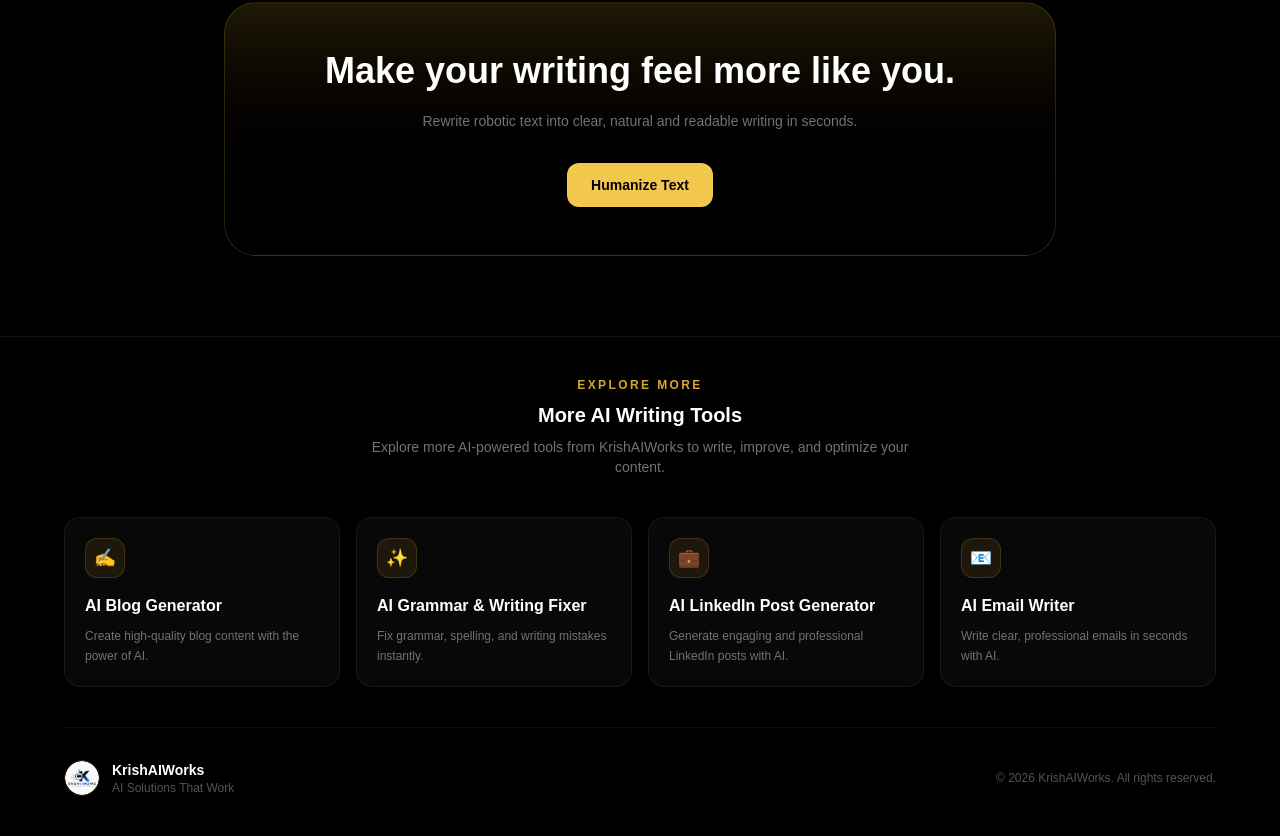
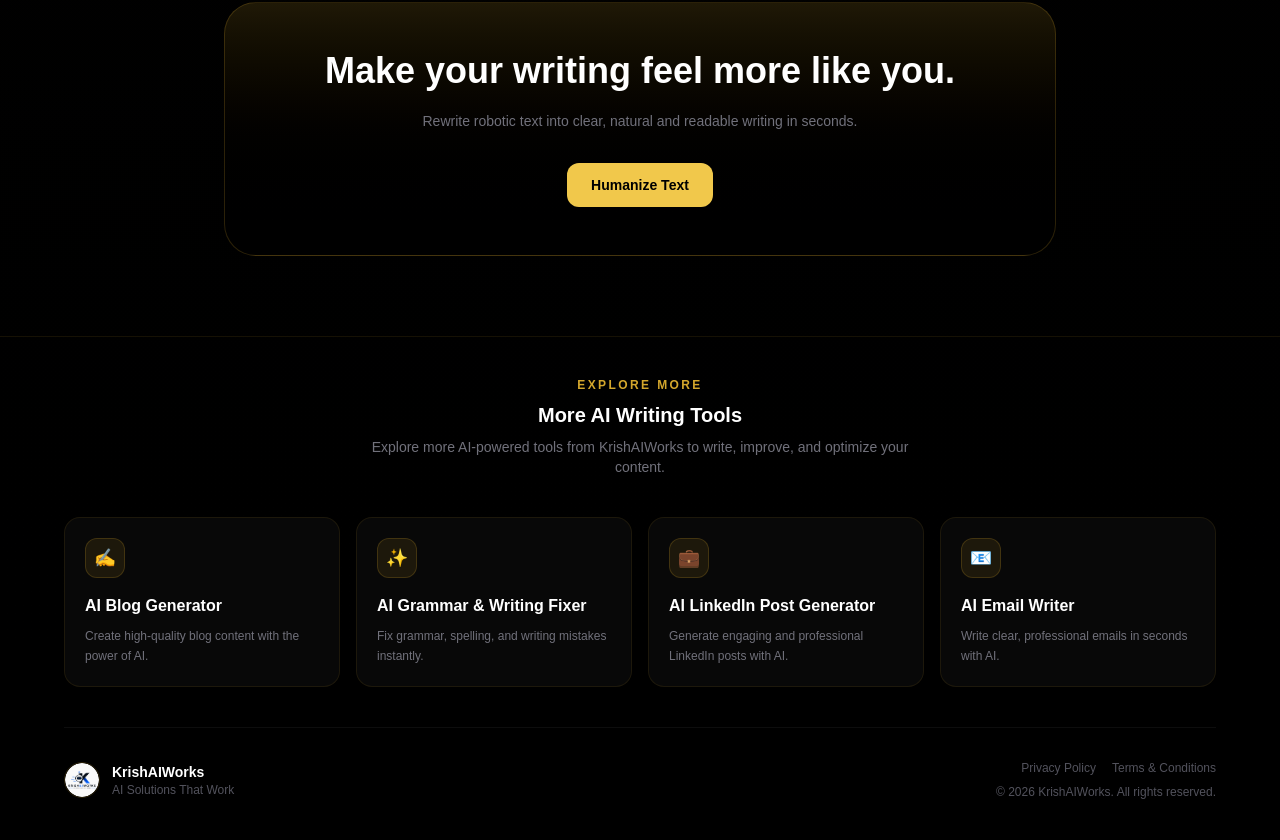
Before and after one commit to selfindependentkartik8-alt/ai-text-humanizer, a Next.js app: page / in a window 1280 px wide. Shown: the part 3213-4053 px from the top of the page. Built offline with nearby package versions, Linux system fonts and the light colour scheme.

Commit message:
Add Privacy Policy and Terms links

```diff
--- a/app/page.tsx
+++ b/app/page.tsx
@@ -870,9 +870,31 @@
 
   </div>
 
+  <div className="flex flex-col items-center gap-2 sm:items-end">
+
+    <div className="flex flex-wrap justify-center gap-x-4 gap-y-1 text-xs text-zinc-600">
+
+      <a
+        href="https://krishaiworks.com/privacy-policy"
+        className="whitespace-nowrap transition hover:text-[#d4a72c]"
+      >
+        Privacy Policy
+      </a>
+
+      <a
+        href="https://krishaiworks.com/terms-and-conditions"
+        className="whitespace-nowrap transition hover:text-[#d4a72c]"
+      >
+        Terms & Conditions
+      </a>
+
+    </div>
+
     <p className="text-xs text-zinc-600">
       © {new Date().getFullYear()} KrishAIWorks. All rights reserved.
     </p>
+
+  </div>
 
 </div>
 
```
Lines whose indentation alone changed are shown as unchanged.
